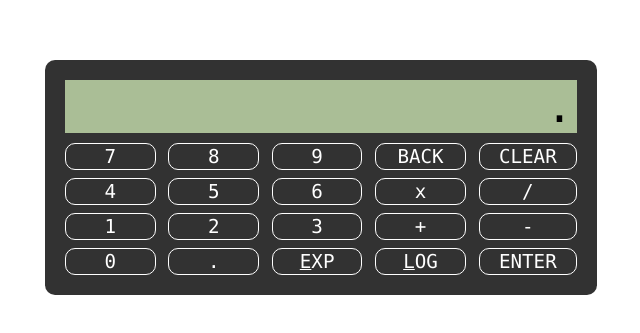
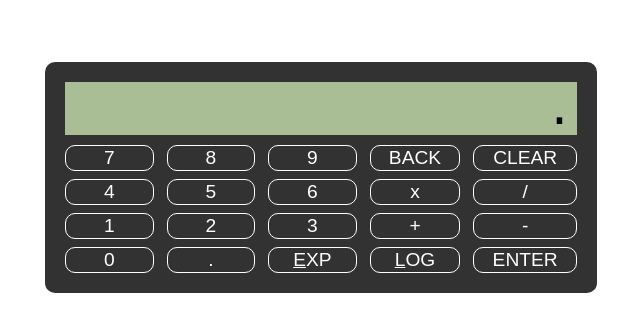
Before and after one commit to femelo/calculator, a plain HTML site: page index.html in a window 1280 px wide. Shown: the part 223-556 px from the top of the page, without its empty margins (319-959 px from the left). Drawn offline with Linux system fonts and the light colour scheme; a web font is replaced by a local one.

Commit message:
Change buttons font family

```diff
--- a/style.css
+++ b/style.css
@@ -64,7 +64,7 @@ button {
     border: solid 1px white;
     border-radius: 10px;
     min-width: 5vw;
-    font-family: 'Lucida Console', monospace;
+    font-family: Arial, Helvetica, sans-serif;
     font-size: 1.5vw;
 }
 
```
